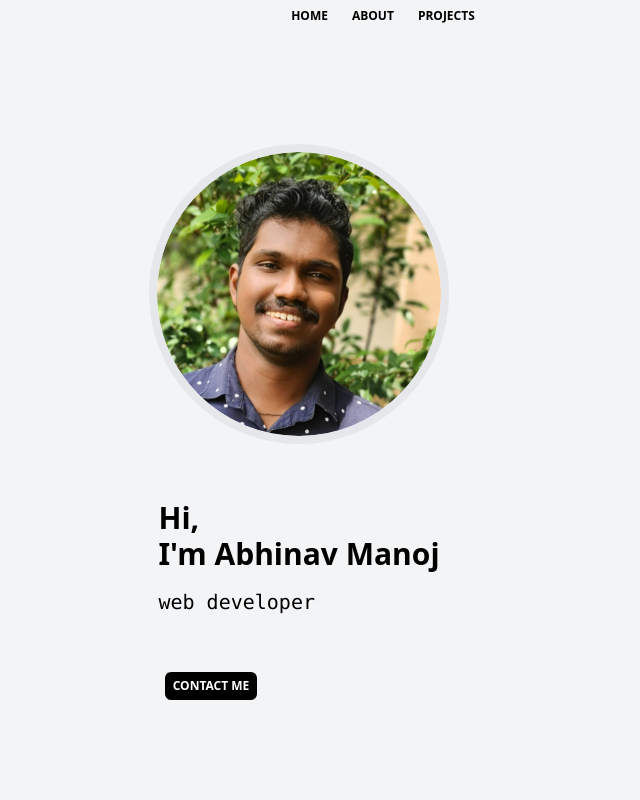
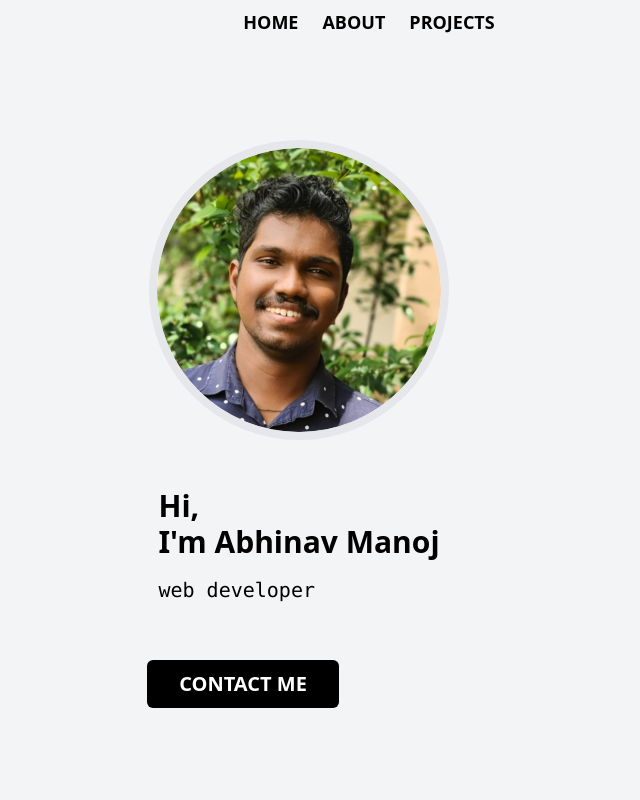
Before and after one commit to Abhinavmanoj007/Portfolio, a website: page index.html in a window 1280 px wide. Shown: the top 800 px of the page, without its empty margins (341-981 px from the left). Drawn offline with Linux system fonts and the light colour scheme.

Commit message:
Button_Navbar_size_adjusted

```diff
--- a/index.html
+++ b/index.html
@@ -12,9 +12,9 @@
 <body class="bg-gray-100">
   <!-- HOME -->
   <section id="home"class="h-screen">
-    <div class="flex flex-col  items-center gap-14 ">
+    <div class="flex flex-col  items-center gap-12 ">
 
-    <nav class=" text-xs font-poppins flex justify-end pr-2 pt-2 gap-6 font-bold ml-44">
+    <nav class=" text-lg font-poppins flex justify-end pr-3 pt-2 mr-6 gap-6 font-bold ml-44">
       <a class="hover:text-green-500 active:text-blue-400" href="#home">HOME</a>
        <a class="hover:text-green-500 active:text-blue-400" href="#about">ABOUT</a>
        <a class="hover:text-green-500 active:text-blue-400" href="#projects">PROJECTS</a>
@@ -24,7 +24,7 @@
 
 
       <img
-        class=" mt-16 w-[300px] border-8 rounded-full"
+        class=" mt-14 w-[300px] border-8 rounded-full"
         src="./img/Me.png"
         alt=""
       />
@@ -39,8 +39,8 @@
       </div>
 
 
-        <a class="mr-44 " href="#contact"><button class=" bg-black px-2 h-7 rounded-md hover:bg-green-600 active:bg-blue-400">
-          <p class="text-white text-xs font-semibold">CONTACT ME</p>
+        <a class="mr-32    " href="#contact"><button class="w-full h-12 px-6 m-2 bg-black rounded-md hover:bg-green-600 active:bg-blue-400">
+          <p class="text-white text-xl font-bold">CONTACT ME</p>
         </button></a>
 
     </div>
```
Also changed, not shown: css/main.css.
